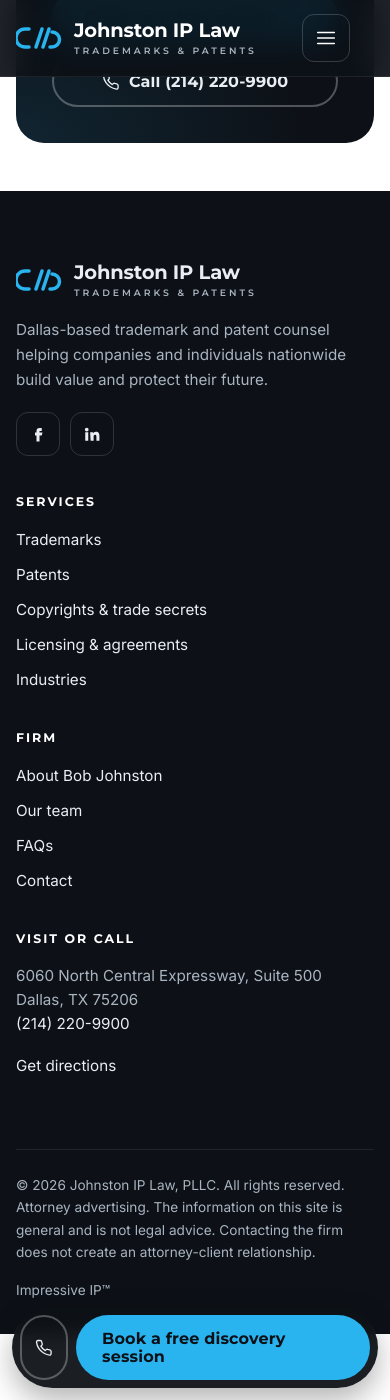
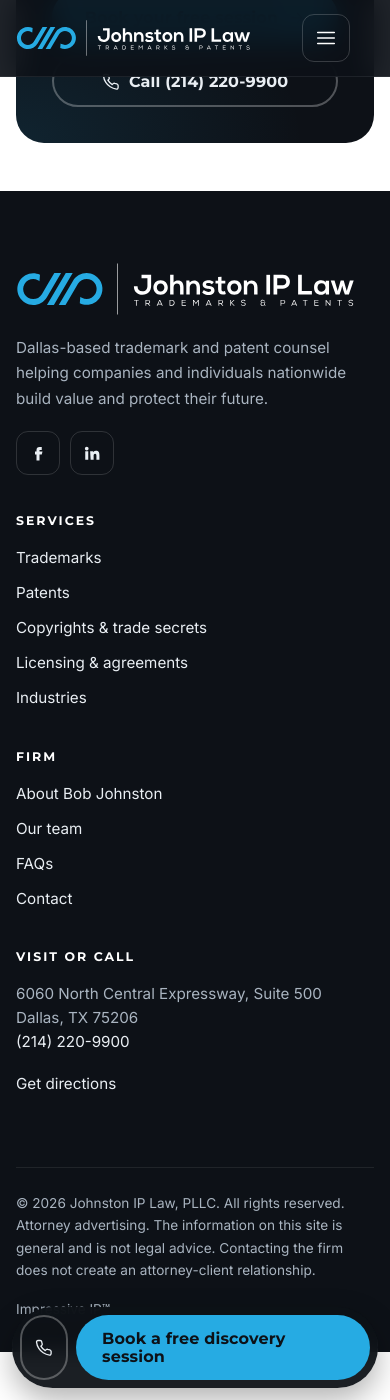
Before and after one commit to lukejohnston12/johnstonip, a Jekyll site: the page built from index.html, in a window 390 px wide and 1400 px high, scrolled down 8771 px. Built offline with Jekyll 4.4.1, drawn with Linux system fonts in a browser that asks for light colours.

Commit message:
Use the official Johnston IP Law logo in header and footer
Convert the supplied logo SVG into a clean, identical-looking asset
(clip paths flattened to plain paths, 38 KB -> 17 KB) and use it in the
header and footer. Match the brand blue (#26abe3) site-wide, rebuild the
favicon, app icons and share image from the real mark, and adjust the
header breakpoints so the wider logo never overflows.

Co-Authored-By: Claude Opus 5.5 <noreply@anthropic.com>
Claude-Session: https://claude.ai/code/session_011VPhM7c83jt3KAKHCwWmHu

```diff
--- a/_includes/footer.html
+++ b/_includes/footer.html
@@ -3,9 +3,8 @@
   <div class="wrap">
     <div class="footer-grid">
       <div>
-        <a class="brand" href="{{ '/' | relative_url }}" aria-label="Johnston IP Law, home">
-          {% include logo-mark.html %}
-          <span><b>Johnston IP Law</b><small>Trademarks &amp; Patents</small></span>
+        <a class="brand" href="{{ '/' | relative_url }}">
+          <img src="{{ '/assets/img/logo.svg' | relative_url }}" alt="Johnston IP Law home" width="1428" height="219">
         </a>
         <p style="margin-top:20px">Dallas-based trademark and patent counsel helping companies and individuals nationwide build value and protect their future.</p>
         <div class="social">
--- a/_includes/header.html
+++ b/_includes/header.html
@@ -2,9 +2,8 @@
 <a class="skip" href="#main">Skip to content</a>
 <header class="site-header">
   <div class="wrap">
-    <a class="brand" href="{{ '/' | relative_url }}" aria-label="Johnston IP Law, home">
-      {% include logo-mark.html %}
-      <span><b>Johnston IP Law</b><small>Trademarks &amp; Patents</small></span>
+    <a class="brand" href="{{ '/' | relative_url }}">
+      <img src="{{ '/assets/img/logo.svg' | relative_url }}" alt="Johnston IP Law home" width="1428" height="219">
     </a>
     <button class="menu-btn" type="button" aria-expanded="false" aria-controls="site-nav" data-menu>
       <span class="sr-only">Menu</span>{% include icon.html name="menu" %}
--- a/_includes/logo-mark.html
+++ b/_includes/logo-mark.html
@@ -1 +1 @@
-<svg viewBox="0 0 92 56" fill="none" aria-hidden="true" focusable="false"><path d="M26 10H18A15 15 0 0 0 18 46h8" stroke="#29b4ef" stroke-width="7" stroke-linecap="round"/><path d="M40 46 52 10M54 46 66 10" stroke="#29b4ef" stroke-width="7" stroke-linecap="round"/><path d="M68 46h4A15 15 0 0 0 72 16" stroke="#29b4ef" stroke-width="7" stroke-linecap="round"/></svg>
+<svg viewBox="40 119 362 137" fill="#26abe3" aria-hidden="true" focusable="false"><path d="M 391.04 221.27 C 373.34 251.31 335.97 262.59 304.79 247.78 L 306.92 220.34 C 310.45 223.04 313.29 224.57 313.35 224.60 L 313.53 224.69 C 333.58 235.39 358.33 228.39 369.88 208.80 C 381.74 188.69 375.01 162.67 354.91 150.81 C 334.80 138.94 308.77 145.67 296.91 165.78 L 270.66 210.43 C 270.65 210.42 270.65 210.39 270.63 210.37 L 244.58 254.58 L 216.07 254.58 L 275.77 153.32 C 294.50 121.53 335.61 110.93 367.39 129.67 C 399.16 148.41 409.77 189.5 391.04 221.28"/><path d="M 225.89 120.32 L 166.10 221.76 C 147.37 253.55 106.25 264.16 74.48 245.42 C 42.71 226.69 32.09 185.58 50.82 153.81 C 68.53 123.77 105.90 112.50 137.05 127.30 L 134.92 154.74 C 131.41 152.04 128.57 150.51 128.51 150.48 L 128.33 150.39 C 108.30 139.71 83.53 146.69 71.98 166.27 C 60.12 186.37 66.84 212.40 86.95 224.26 C 107.06 236.12 133.09 229.40 144.95 209.29 L 171.19 164.64 C 171.21 164.67 171.21 164.68 171.23 164.69 L 197.39 120.32 Z M 225.89 120.32"/><path d="M 274.84 120.19 L 274.77 120.19 L 274.78 120.17 L 245.66 120.17 L 166.37 254.82 L 195.47 254.82 L 261.09 143.51 Z M 274.84 120.19"/></svg>
--- a/_includes/site.css
+++ b/_includes/site.css
@@ -8,7 +8,7 @@
   --ink:#0d1117;--ink-2:#161b22;--ink-3:#21262f;
   --paper:#fff;--mist:#f2f6f9;--mist-2:#e6eef4;--line:#d8e1e8;
   --text:#1a2029;--muted:#4b5765;--on-dark:#e9eef3;--on-dark-muted:#a9b4c0;
-  --cyan:#29b4ef;--cyan-2:#7fd6fb;--blue:#0a6aa6;--blue-2:#08568a;
+  --cyan:#26abe3;--cyan-2:#7fd6fb;--blue:#0a6aa6;--blue-2:#08568a;
   --display:"Montserrat","Montserrat Fallback",system-ui,sans-serif;
   --body:"Inter","Inter Fallback",system-ui,-apple-system,"Segoe UI",sans-serif;
   --r:14px;--r-lg:22px;
@@ -40,7 +40,7 @@ ul,ol{padding-left:1.2em}
 
 /* ---------- Buttons ---------- */
 .btn{--bg:var(--cyan);--fg:var(--ink);display:inline-flex;align-items:center;justify-content:center;gap:.6em;min-height:52px;padding:.8em 1.5em;border-radius:999px;border:2px solid transparent;background:var(--bg);color:var(--fg);font:700 1rem/1.1 var(--display);letter-spacing:.01em;text-decoration:none;cursor:pointer;transition:transform .2s var(--ease),box-shadow .2s var(--ease),background-color .2s}
-.btn:hover{color:var(--fg);transform:translateY(-2px);box-shadow:0 10px 24px rgb(41 180 239/.35);text-decoration:none}
+.btn:hover{color:var(--fg);transform:translateY(-2px);box-shadow:0 10px 24px rgb(38 171 227/.35);text-decoration:none}
 .btn:active{transform:translateY(0)}
 .btn svg{width:1.1em;height:1.1em;transition:transform .2s var(--ease)}
 .btn:hover svg{transform:translateX(3px)}
@@ -57,12 +57,12 @@ ul,ol{padding-left:1.2em}
 
 /* ---------- Header ---------- */
 .site-header{position:sticky;top:0;z-index:50;background:rgb(13 17 23/.92);backdrop-filter:saturate(1.4) blur(14px);-webkit-backdrop-filter:saturate(1.4) blur(14px);border-bottom:1px solid rgb(255 255 255/.07)}
-.site-header .wrap{display:flex;align-items:center;gap:24px;min-height:76px}
+.site-header .wrap{width:min(100% - 2*var(--gutter),1360px);display:flex;align-items:center;gap:24px;min-height:76px}
 .brand{display:flex;align-items:center;gap:12px;color:#fff;text-decoration:none;flex-shrink:0}
 .brand:hover{color:#fff}
-.brand svg{width:46px;height:28px}
-.brand b{display:block;font:700 1.22rem/1 var(--display);letter-spacing:-.01em}
-.brand small{display:block;margin-top:5px;font:600 .58rem/1 var(--display);letter-spacing:.32em;text-transform:uppercase;color:var(--on-dark-muted)}
+.brand img{width:auto;height:44px}
+.site-footer .brand img{height:52px}
+@media (max-width:420px){.brand img{height:36px}}
 .nav{margin-left:auto}
 .nav ul{display:flex;gap:4px;list-style:none;margin:0;padding:0}
 .nav a{display:block;white-space:nowrap;padding:10px 12px;border-radius:999px;color:var(--on-dark);font:600 .95rem/1 var(--display);text-decoration:none;transition:background-color .2s,color .2s}
@@ -74,9 +74,9 @@ ul,ol{padding-left:1.2em}
 .header-phone:hover{color:var(--cyan)}
 .menu-btn{display:none;margin-left:auto;width:48px;height:48px;border-radius:12px;border:1px solid rgb(255 255 255/.18);background:transparent;color:#fff;cursor:pointer;align-items:center;justify-content:center}
 .menu-btn svg{width:22px;height:22px}
-@media (max-width:1360px){.header-phone{display:none}}
-@media (max-width:1120px) and (min-width:921px){.nav a{padding:10px 8px;font-size:.9rem}.brand small{display:none}}
-@media (max-width:920px){
+@media (max-width:1439px){.header-phone{display:none}}
+@media (max-width:1240px) and (min-width:1101px){.nav a{padding:10px 8px;font-size:.9rem}.brand img{height:36px}}
+@media (max-width:1100px){
   .menu-btn{display:inline-flex}
   .header-cta .btn{display:none}
   .nav{position:fixed;inset:76px 0 auto 0;background:var(--ink);border-bottom:1px solid rgb(255 255 255/.08);padding:12px var(--gutter) 24px;display:none;margin:0}
@@ -88,13 +88,13 @@ ul,ol{padding-left:1.2em}
 }
 .nav .nav-cta{display:none}
 .nav a.btn,.nav a.btn:hover{color:var(--ink);background:var(--cyan);justify-content:center}
-@media (max-width:920px){.nav .nav-cta{display:block}}
+@media (max-width:1100px){.nav .nav-cta{display:block}}
 
 /* ---------- Hero ---------- */
 .hero{position:relative;overflow:hidden;background:var(--ink);color:var(--on-dark);isolation:isolate}
 .hero::before{content:"";position:absolute;inset:0;z-index:-2;background:
-  radial-gradient(60rem 30rem at 85% -10%,rgb(41 180 239/.22),transparent 60%),
-  radial-gradient(40rem 26rem at -10% 110%,rgb(41 180 239/.14),transparent 60%)}
+  radial-gradient(60rem 30rem at 85% -10%,rgb(38 171 227/.22),transparent 60%),
+  radial-gradient(40rem 26rem at -10% 110%,rgb(38 171 227/.14),transparent 60%)}
 .hero::after{content:"";position:absolute;inset:0;z-index:-1;opacity:.5;background-image:linear-gradient(rgb(255 255 255/.04) 1px,transparent 1px),linear-gradient(90deg,rgb(255 255 255/.04) 1px,transparent 1px);background-size:56px 56px;mask-image:radial-gradient(ellipse at 70% 30%,#000 10%,transparent 70%);-webkit-mask-image:radial-gradient(ellipse at 70% 30%,#000 10%,transparent 70%)}
 .hero .wrap{display:grid;grid-template-columns:1.15fr .85fr;gap:clamp(32px,5vw,72px);align-items:center;padding-block:clamp(56px,8vw,112px)}
 .hero h1{color:#fff;margin-bottom:.35em}
@@ -125,9 +125,9 @@ ul,ol{padding-left:1.2em}
 .choice label{display:flex;align-items:center;gap:14px;padding:13px 16px;border:1px solid rgb(255 255 255/.14);border-radius:12px;color:var(--on-dark);cursor:pointer;transition:border-color .2s,background-color .2s,transform .2s var(--ease);font-weight:500}
 .choice label svg{width:22px;height:22px;color:var(--cyan);flex-shrink:0}
 .choice label .tag{margin-left:auto;font:700 .68rem/1 var(--display);letter-spacing:.1em;text-transform:uppercase;color:var(--on-dark-muted)}
-.choice input:hover + label{border-color:rgb(41 180 239/.6);background:rgb(41 180 239/.06)}
+.choice input:hover + label{border-color:rgb(38 171 227/.6);background:rgb(38 171 227/.06)}
 .choice input:focus-visible + label{outline:3px solid var(--cyan);outline-offset:2px}
-.choice input:checked + label{border-color:var(--cyan);background:rgb(41 180 239/.14);color:#fff}
+.choice input:checked + label{border-color:var(--cyan);background:rgb(38 171 227/.14);color:#fff}
 .choice input:checked + label .tag{color:var(--cyan)}
 .answer{margin-top:16px;padding:18px;border-radius:12px;background:var(--paper);color:var(--text)}
 .answer{display:none}
@@ -187,7 +187,7 @@ ul,ol{padding-left:1.2em}
 
 /* ---------- Process ---------- */
 .steps{counter-reset:step;list-style:none;padding:0;margin:0;display:grid;grid-template-columns:repeat(4,1fr);gap:clamp(16px,2vw,28px);position:relative}
-.steps::before{content:"";position:absolute;top:27px;left:28px;right:28px;height:2px;background:linear-gradient(90deg,var(--cyan),rgb(41 180 239/.15))}
+.steps::before{content:"";position:absolute;top:27px;left:28px;right:28px;height:2px;background:linear-gradient(90deg,var(--cyan),rgb(38 171 227/.15))}
 .steps li{position:relative;counter-increment:step}
 .steps li::before{content:counter(step,decimal-leading-zero);position:relative;display:grid;place-items:center;width:56px;height:56px;margin-bottom:22px;border-radius:50%;background:var(--ink);color:var(--cyan);font:800 1rem/1 var(--display);box-shadow:0 0 0 8px var(--paper)}
 .section--mist .steps li::before{box-shadow:0 0 0 8px var(--mist)}
@@ -237,7 +237,7 @@ ul,ol{padding-left:1.2em}
 
 /* ---------- CTA band ---------- */
 .cta-band{position:relative;overflow:hidden;isolation:isolate;border-radius:28px;background:var(--ink);color:var(--on-dark);padding:clamp(36px,6vw,80px);display:grid;grid-template-columns:1.3fr .7fr;gap:32px;align-items:center}
-.cta-band::before{content:"";position:absolute;inset:0;z-index:-1;background:radial-gradient(40rem 20rem at 100% 0,rgb(41 180 239/.35),transparent 60%),radial-gradient(30rem 20rem at 0 100%,rgb(41 180 239/.12),transparent 60%)}
+.cta-band::before{content:"";position:absolute;inset:0;z-index:-1;background:radial-gradient(40rem 20rem at 100% 0,rgb(38 171 227/.35),transparent 60%),radial-gradient(30rem 20rem at 0 100%,rgb(38 171 227/.12),transparent 60%)}
 .cta-band h2{color:#fff}
 .cta-band p{color:var(--on-dark-muted);margin:0}
 .cta-band .actions{display:flex;flex-direction:column;gap:12px;align-items:stretch}
@@ -245,7 +245,7 @@ ul,ol{padding-left:1.2em}
 
 /* ---------- Page hero (inner pages) ---------- */
 .page-hero{position:relative;overflow:hidden;background:var(--ink);color:var(--on-dark);isolation:isolate;padding-block:clamp(64px,9vw,120px) clamp(56px,7vw,96px)}
-.page-hero::before{content:"";position:absolute;inset:0;z-index:-1;background:radial-gradient(50rem 26rem at 90% 0,rgb(41 180 239/.22),transparent 60%)}
+.page-hero::before{content:"";position:absolute;inset:0;z-index:-1;background:radial-gradient(50rem 26rem at 90% 0,rgb(38 171 227/.22),transparent 60%)}
 .page-hero h1{color:#fff;font-size:clamp(2.1rem,1.4rem + 3vw,3.9rem);max-width:18ch}
 .page-hero .lede{color:var(--on-dark-muted)}
 .page-hero .slashes{opacity:.5;width:min(50vw,620px);right:-4%}
--- a/_includes/slashes.html
+++ b/_includes/slashes.html
@@ -1,6 +1,6 @@
 <svg class="slashes" viewBox="0 0 800 600" aria-hidden="true" focusable="false">
   <defs>
-    <linearGradient id="sg" x1="0" y1="1" x2="1" y2="0"><stop offset="0" stop-color="#29b4ef" stop-opacity="0"/><stop offset=".55" stop-color="#29b4ef" stop-opacity=".55"/><stop offset="1" stop-color="#7fd6fb" stop-opacity=".9"/></linearGradient>
+    <linearGradient id="sg" x1="0" y1="1" x2="1" y2="0"><stop offset="0" stop-color="#26abe3" stop-opacity="0"/><stop offset=".55" stop-color="#26abe3" stop-opacity=".55"/><stop offset="1" stop-color="#7fd6fb" stop-opacity=".9"/></linearGradient>
   </defs>
   <path class="s" d="M260 620 470 -20" stroke="url(#sg)" stroke-width="56"/>
   <path class="s s2" d="M430 620 640 -20" stroke="url(#sg)" stroke-width="56"/>
--- a/assets/js/site.js
+++ b/assets/js/site.js
@@ -16,7 +16,7 @@
     document.addEventListener("keydown", (e) => {
       if (e.key === "Escape" && nav.classList.contains("is-open")) { setOpen(false); btn.focus(); }
     });
-    matchMedia("(min-width: 921px)").addEventListener("change", (e) => e.matches && setOpen(false));
+    matchMedia("(min-width: 1101px)").addEventListener("change", (e) => e.matches && setOpen(false));
   }
 
   // Reveal on scroll
```
Also changed, not shown: tools/make-images.mjs (+5 -4 lines), assets/img/apple-touch-icon.png, assets/img/favicon.svg, assets/img/icon-512.png, assets/img/logo.svg (added), assets/img/og.png, favicon.ico.
